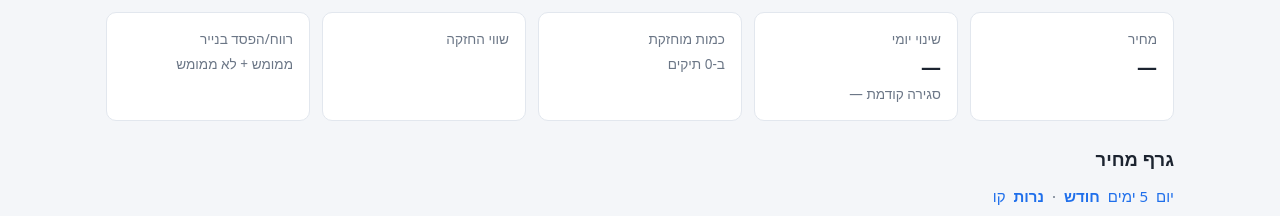
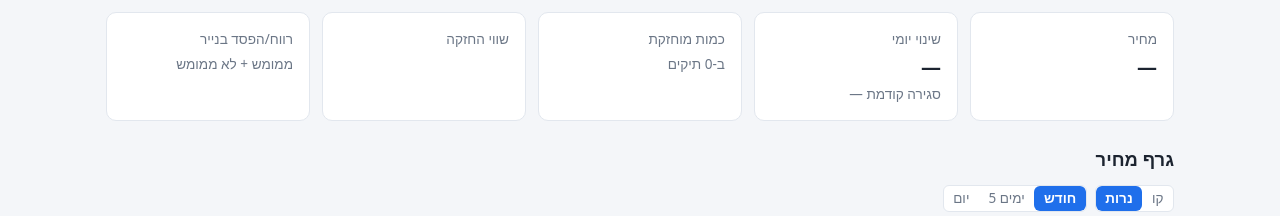
Before and after one commit to shaiho/Stockbot, a PHP site: template web/views/symbol.php in a window 1280 px wide. Shown: the part 182-398 px from the top of the page. Run offline with PHP 8.4, Linux system fonts and the light colour scheme; the template is opened without the code that fills it, so the values that code supplies are empty; some libraries are stand-ins or nearby versions.

Commit message:
style(web): chart controls as pill button-groups
Mode/range/type buttons were unspaced links reading as one long
line in RTL. Now segmented pill groups with an accent-colored
active button.

Generated with [Devin](https://devin.ai)

Co-Authored-By: Devin <158243242+devin-ai-integration[bot]@users.noreply.github.com>

```diff
--- a/web/public/charts.js
+++ b/web/public/charts.js
@@ -113,15 +113,14 @@ window.mkValueChart = (el, data, legend, flows = {}, store = '', intradayUrl = '
   };
 
   const btns = document.createElement('span');
-  btns.style.cssText = 'float:left;direction:ltr;display:inline-flex;gap:.7rem';
+  btns.className = 'chart-btns';
   const mkBtns = (items, cur, set) => {
     const g = document.createElement('span');
     items.forEach(([id, label]) => {
       const b = document.createElement('button');
-      b.className = 'link';
       b.textContent = label;
-      b.style.fontWeight = id === cur() ? '700' : '400';
-      b.onclick = () => { set(id); persist(); g.querySelectorAll('button').forEach(x => x.style.fontWeight = x === b ? '700' : '400'); };
+      b.classList.toggle('on', id === cur());
+      b.onclick = () => { set(id); persist(); g.querySelectorAll('button').forEach(x => x.classList.toggle('on', x === b)); };
       g.appendChild(b);
     });
     return g;
--- a/web/public/style.css
+++ b/web/public/style.css
@@ -88,3 +88,7 @@ table.sortable th.sort-asc::after { content: ' ▲'; font-size: .7em; }
 table.sortable th.sort-desc::after { content: ' ▼'; font-size: .7em; }
 .mini-chart { width: 100%; max-width: 440px; height: 120px; direction: ltr; }
 .donut { width: 220px; height: 220px; direction: ltr; }
+.chart-btns { display: inline-flex; gap: .5rem; direction: ltr; vertical-align: middle; }
+.chart-btns > span { display: inline-flex; border: 1px solid var(--line); border-radius: 6px; overflow: hidden; background: var(--card); }
+.chart-btns button { padding: .15rem .6rem; background: transparent; border: 0; color: var(--muted); font-size: .9em; cursor: pointer; }
+.chart-btns button.on { background: var(--accent, #2563eb); color: #fff; font-weight: 700; }
--- a/web/views/symbol.php
+++ b/web/views/symbol.php
@@ -67,13 +67,16 @@ $avgCost = $avgQty > 1e-9 ? $avgCost / $avgQty : 0.0;
 
 <section>
   <h2>גרף מחיר <small id="schart-legend" class="muted"></small></h2>
-  <div class="filter muted">
-    <button type="button" class="link chart-range" data-range="1d">יום</button>
-    <button type="button" class="link chart-range" data-range="5d">5 ימים</button>
-    <button type="button" class="link chart-range" data-range="1mo">חודש</button>
-    <span class="muted">·</span>
-    <button type="button" class="link" id="ct-c" style="font-weight:700">נרות</button>
-    <button type="button" class="link" id="ct-l">קו</button>
+  <div class="filter muted chart-btns">
+    <span>
+      <button type="button" class="chart-range" data-range="1d">יום</button>
+      <button type="button" class="chart-range" data-range="5d">5 ימים</button>
+      <button type="button" class="chart-range" data-range="1mo">חודש</button>
+    </span>
+    <span>
+      <button type="button" id="ct-c" class="on">נרות</button>
+      <button type="button" id="ct-l">קו</button>
+    </span>
   </div>
   <div id="price-chart" class="lchart"></div>
 </section>
@@ -192,9 +195,9 @@ $avgCost = $avgQty > 1e-9 ? $avgCost / $avgQty : 0.0;
     chart.timeScale().fitContent();
   };
   document.querySelectorAll('.chart-range').forEach(b => {
-    b.style.fontWeight = b.dataset.range === range ? '700' : '400';
+    b.classList.toggle('on', b.dataset.range === range);
     b.addEventListener('click', () => {
-      document.querySelectorAll('.chart-range').forEach(x => x.style.fontWeight = x === b ? '700' : '400');
+      document.querySelectorAll('.chart-range').forEach(x => x.classList.toggle('on', x === b));
       draw(b.dataset.range).then(persistSc);
     });
   });
@@ -203,8 +206,8 @@ $avgCost = $avgQty > 1e-9 ? $avgCost / $avgQty : 0.0;
     persistSc();
     candles.applyOptions({ visible: k === 'candles' });
     area.applyOptions({ visible: k === 'line' });
-    document.getElementById('ct-c').style.fontWeight = k === 'candles' ? '700' : '400';
-    document.getElementById('ct-l').style.fontWeight = k === 'line' ? '700' : '400';
+    document.getElementById('ct-c').classList.toggle('on', k === 'candles');
+    document.getElementById('ct-l').classList.toggle('on', k === 'line');
   };
   document.getElementById('ct-c').addEventListener('click', () => setKind('candles'));
   document.getElementById('ct-l').addEventListener('click', () => setKind('line'));
```
